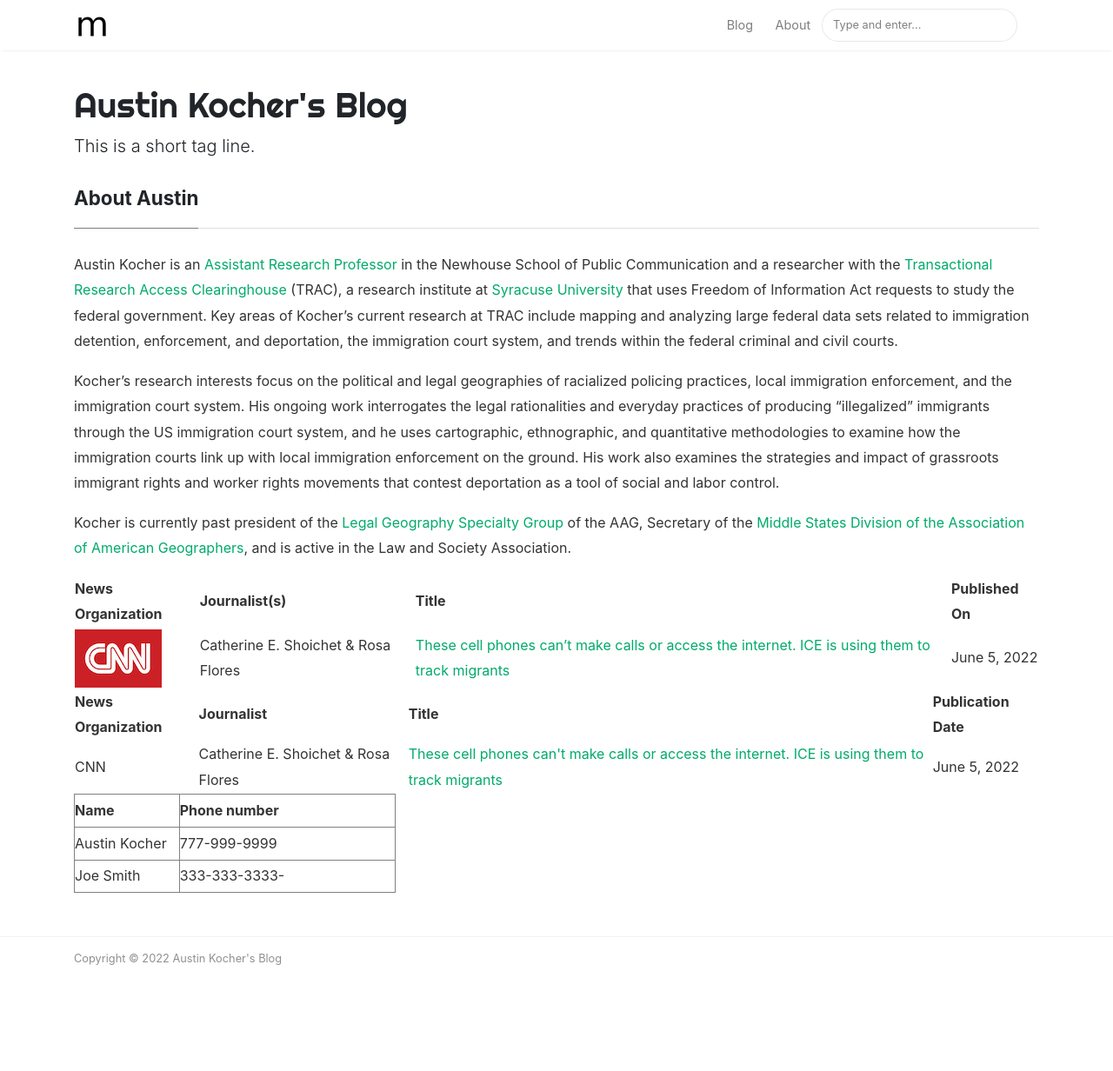
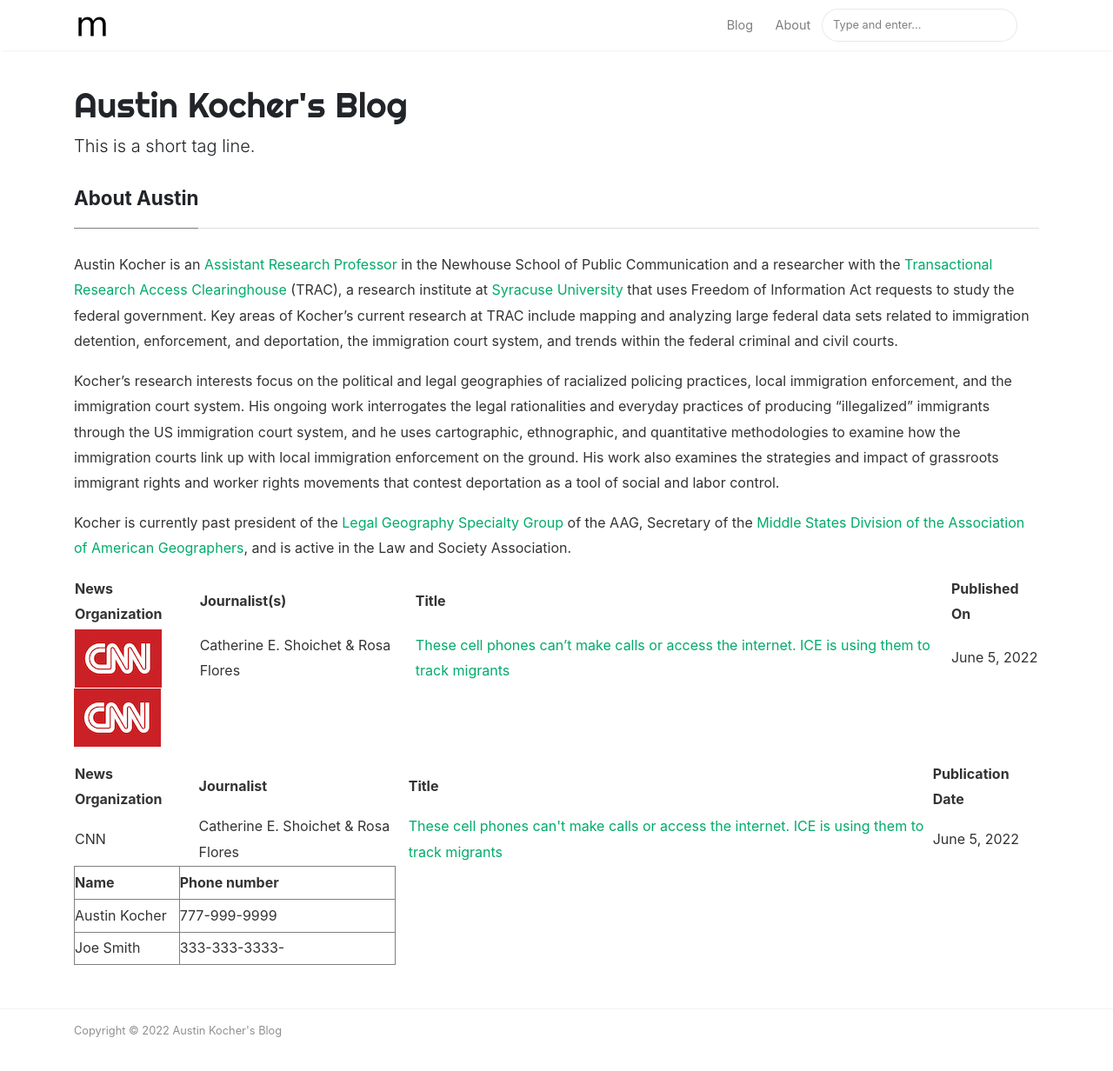
Before and after one commit to JAHqu2zyPA/mywebsite, a Jekyll site: the page built from _pages/about.md, in a window 1280 px wide and 1270 px high. Shown: the top 1232 px of the window at 87% size. Built offline with Jekyll 4.4.1, drawn with Linux system fonts in a browser that asks for light colours; nearby versions of some CDN libraries.

Commit message:
Updated about me page.

```diff
--- a/_pages/about.md
+++ b/_pages/about.md
@@ -15,6 +15,7 @@
 | :---      			|    :----   	|		 :--- |					 |
 | ![CNN](/assets/images/cnn.jpeg)   | Catherine E. Shoichet & Rosa Flores  | [These cell phones can't make calls or access the internet. ICE is using them to track migrants](https://www.cnn.com/2022/06/05/us/border-migrants-cell-phones-cec/index.html) | June 5, 2022 |
 
+![CNN](/assets/images/cnn.jpeg)
 
 <table>
   <tr>
```
